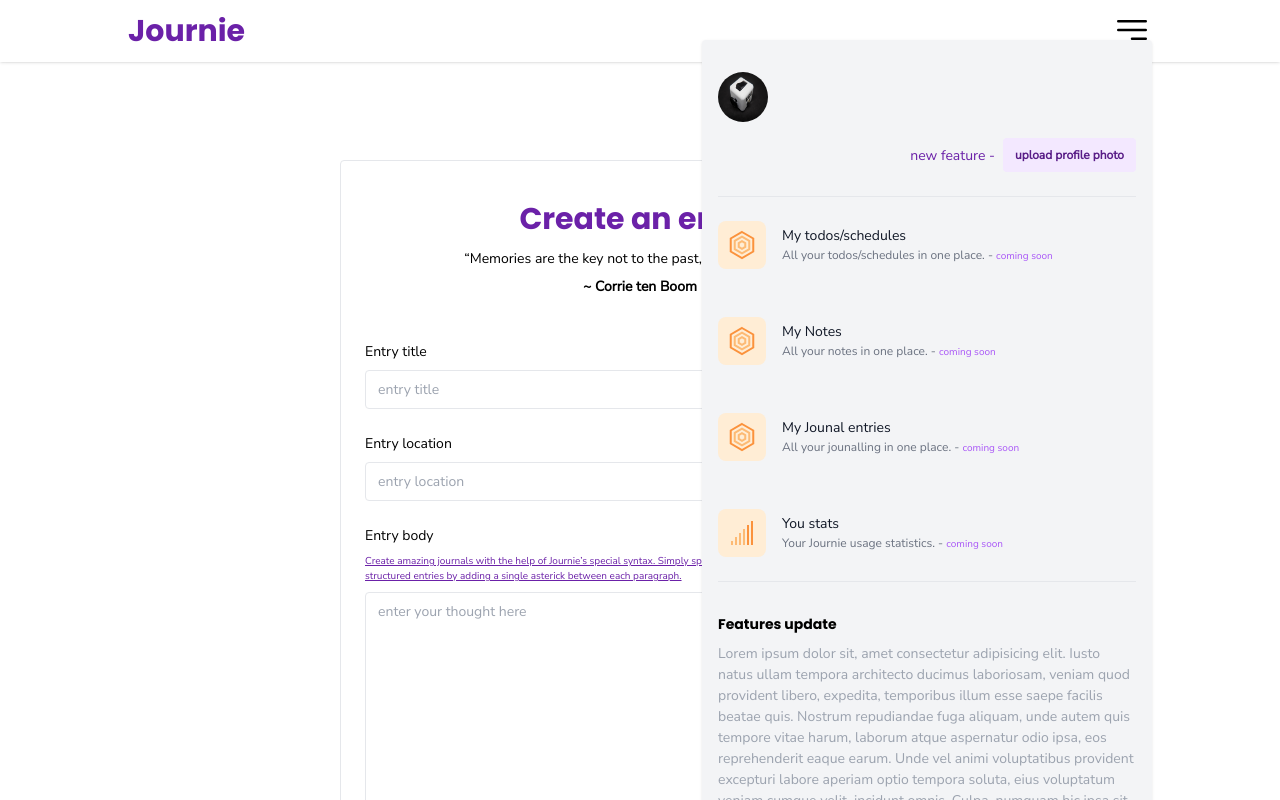
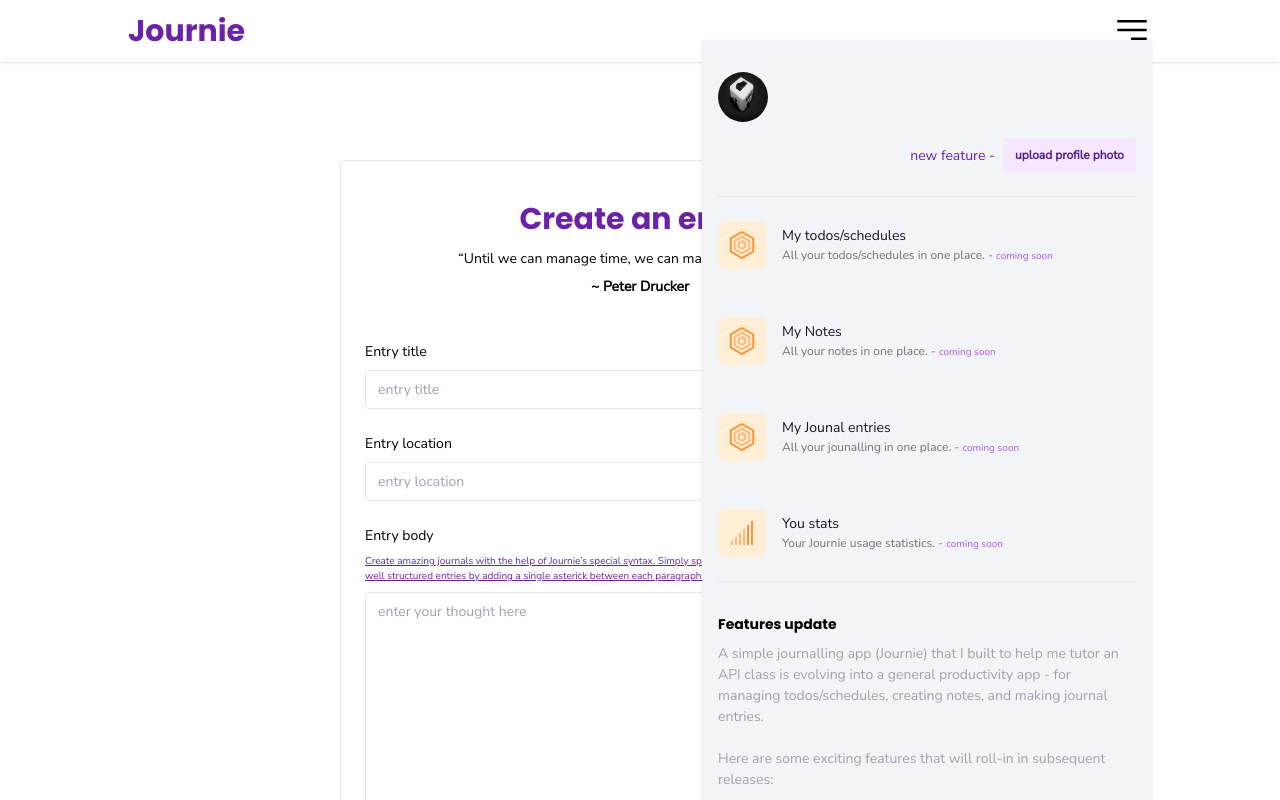
Before and after one commit to Okpainmo/journie, a Next.js app in the folder client/: page /create-entry in a window 1280 px wide. Both pictures are taken after a click on the button 1132 px from the left and 28 px from the top of the page. Shown: the top 800 px of the page. Built offline with nearby package versions, Linux system fonts and the light colour scheme.

Commit message:
refactor: more client side changes...

```diff
--- a/client/components/NavPopOver.jsx
+++ b/client/components/NavPopOver.jsx
@@ -98,7 +98,7 @@ function NavPopOver() {
         </div>
         {!profileImageUrl && (
           <section className='text-purple-800 mt-4 flex flex-row-reverse gap-2 items-center'>
-            <Link href='/add-profile-image'>
+            <Link href='/add-profile-image' onClick={toggleAddBtn}>
               <button className='bg-purple-100 text-purple-900 font-bold rounded border-0 cursor-pointer px-3 py-2 text-[12px] min-w-[80px]'>
                 upload profile photo
               </button>
@@ -132,21 +132,38 @@ function NavPopOver() {
                 </Link>
               ))}
             </div>
-            <div className='flex flex-col gap-2 mt-2 overflow-y-auto h-[200px]'>
+            <div className='flex flex-col gap-2 mt-2 overflow-y-auto h-[210px]'>
               <h4 className='text-md poppins font-bold'>Features update</h4>
               <div className='text-gray-400'>
-                Lorem ipsum dolor sit, amet consectetur adipisicing elit. Iusto
-                natus ullam tempora architecto ducimus laboriosam, veniam quod
-                provident libero, expedita, temporibus illum esse saepe facilis
-                beatae quis. Nostrum repudiandae fuga aliquam, unde autem quis
-                tempore vitae harum, laborum atque aspernatur odio ipsa, eos
-                reprehenderit eaque earum. Unde vel animi voluptatibus provident
-                excepturi labore aperiam optio tempora soluta, eius voluptatum
-                veniam cumque velit, incidunt omnis. Culpa, numquam hic ipsa sit
-                esse quia sapiente nam natus laudantium vel saepe dicta pariatur
-                itaque, facilis commodi ab! Quam, incidunt quas consequuntur
-                impedit numquam distinctio pariatur beatae eligendi suscipit
-                labore fugit eius quisquam culpa consectetur?
+                <p>
+                  A simple journalling app (Journie) that I built to help me
+                  tutor an API class is evolving into a general productivity app
+                  - for managing todos/schedules, creating notes, and making
+                  journal entries.
+                </p>
+                <p>
+                  <br /> Here are some exciting features that will roll-in in
+                  subsequent releases: <br /> <br /> 1. A very feature-rich
+                  todos/schedule functionality.
+                  <br /> 2. Markdown support.
+                  <br /> 3. A Journie whatsapp chat-bot to follow-up on created
+                  todos/schedules. <br />
+                  4. Entries grouping – a feature that give users more
+                  organization by grouping the different types of
+                  entries(todos/schedules, notes, and journal entries)
+                  accordingly.
+                  <br />
+                  5. Todos grouping – the ability to add todos into groups –
+                  e.g. week plans. <br />
+                  6. Email notification feature – for sending official
+                  notifications to emails of people added as task/todo
+                  assignees. <br /> 7. An in-app email service that helps you
+                  send emails right from within the app. <br /> 8. Theme
+                  toggling between light and dark modes. With maybe even more.
+                </p>
+                <p className='mt-4'>
+                  Thanks for joining the wait-list. <br /> Cheers!!!{' '}
+                </p>
               </div>
             </div>
           </div>
@@ -154,7 +171,10 @@ function NavPopOver() {
         <section className='mt-10'>
           <div className='flex flex-row-reverse gap-4'>
             <button
-              onClick={logOut}
+              onClick={() => {
+                toggleAddBtn();
+                logOut();
+              }}
               className='bg-green-500 rounded text-white px-3 py-2 text-[12px] min-w-[80px]'
             >
               log out
--- a/client/components/layout/Footer.jsx
+++ b/client/components/layout/Footer.jsx
@@ -7,10 +7,13 @@ function Footer() {
         Journie
       </div>
       <div>
-        Lorem ipsum dolor sit amet consectetur adipisicing elit. Magni voluptas
-        alias commodi magnam quidem pariatur iure et adipisci in perferendis.
+        Helping you to be more productive and happy, one day at a time -{' '}
+        <span className='font-bold'>
+          Notes, todos/schedules, and journalling
+        </span>{' '}
+        all in one place.
       </div>
-      <div className='my-3'>&copy; 2021 Journie. All rights reserved.</div>
+      <div className='my-3'>&copy; 2023 Journie. All rights reserved.</div>
     </footer>
   );
 }
--- a/client/pages/create-entry.jsx
+++ b/client/pages/create-entry.jsx
@@ -71,9 +71,9 @@ function CreateEntryPage() {
                 Create an entry
               </span>
               <p className='mt-2 text-[14px] w-full sm:w-[80%] mx-auto leading-7'>
-                “Memories are the key not to the past, but to the future.”
+                “Until we can manage time, we can manage nothing else.”
                 <br />
-                <span className='font-bold'>~ Corrie ten Boom</span>
+                <span className='font-bold'>~ Peter Drucker</span>
               </p>
             </div>
             {/* </Link> */}
@@ -116,8 +116,8 @@ function CreateEntryPage() {
                 <label htmlFor='entry-body'>Entry body</label>
                 <p className='text-purple-800 text-[10px] mt-2 underline'>
                   Create amazing journals with the help of Journie&rsquo;s
-                  special syntax. Simply split your memories, tasks, or notes
-                  into well structured entries by adding a single asterick
+                  special syntax. Simply split your memories, todos/tasks, or
+                  notes into well structured entries by adding a single asterick
                   between each paragraph.
                 </p>
                 <textarea
--- a/client/pages/edit-entry/[editEntryPageId].jsx
+++ b/client/pages/edit-entry/[editEntryPageId].jsx
@@ -140,10 +140,10 @@ function EditEntryPage() {
                 Edit an entry
               </span>
               <p className='mt-2 text-[14px] w-full sm:w-[80%] mx-auto leading-7'>
-                “Memory is the treasure house of the mind wherein the monuments
-                thereof are kept and preserved.”
+                “The key is not to prioritize what’s on your schedule, but to
+                schedule your priorities.”
                 <br />
-                <span className='font-bold'>~ Thomas Fuller</span>
+                <span className='font-bold'>~ Stephen Covey</span>
               </p>
             </div>
             {/* </Link> */}
@@ -186,8 +186,8 @@ function EditEntryPage() {
                 <label htmlFor='entry-body'>Entry body</label>
                 <p className='text-purple-800 text-[10px] mt-2 underline'>
                   Create amazing entries with the help of Journie&rsquo;s
-                  special syntax. Simply split your memories, tasks, or notes
-                  into well structured entries by adding a single asterick
+                  special syntax. Simply split your memories, todos/tasks, or
+                  notes into well structured entries by adding a single asterick
                   between each paragraph.
                 </p>
                 <textarea
--- a/client/pages/index.jsx
+++ b/client/pages/index.jsx
@@ -45,16 +45,21 @@ function LoginPage() {
 
         console.log(userToken, userEmail);
 
+        console.log(loggedInUser);
+
+        const userName = loggedInUser.data.user.fullName;
+        // console.log(userName);
+        sessionStorage.setItem('userName', `${userName}`);
+
+        sessionStorage.setItem(
+          'userProfileImageUrl',
+          `${loggedInUser.data.user.profileImageUrl}`
+        );
+
         setTimeout(() => {
           router.push('/profile');
         }, 1000);
       }
-
-      console.log(loggedInUser);
-
-      const userName = loggedInUser.data.user.fullName;
-      // console.log(userName);
-      sessionStorage.setItem('userName', `${userName}`);
     } catch (error) {
       console.log(error);
       toast.error(
@@ -77,9 +82,10 @@ function LoginPage() {
             Journie/login
           </div>
           <p className='mt-2 text-[14px] w-full mx-auto leading-7 text-center'>
-            “Memory is the treasury and guardian of all things.”
+            “Productivity is being able to do things that you were never able to
+            do before.”
             <br />
-            <span className='font-bold'>~ Cicero</span>
+            <span className='font-bold'>~ Franz Kafka</span>
           </p>
           {/* </Link> */}
           <form>
--- a/client/pages/profile.jsx
+++ b/client/pages/profile.jsx
@@ -130,14 +130,16 @@ function ProfilePage() {
             className='w-full lg:h-[300px] bg-contain'
             placeholder='blur'
           />
-          <div className='intro-text lg:w-[80%]'>
+          <div className='intro-text text-center mt-2 sm:mt-4 mb-4 sm:mb-8'>
             <div className='py-4 sm:text-[14px]'>
-              Lorem ipsum dolor sit amet consectetur adipisicing elit. Aliquam,
-              quam recusandae consequatur nulla quis in repudiandae quo quidem
-              nihil aspernatur, alias, vitae similique? Neque iure officia sint
-              necessitatibus ipsam accusamus veniam praesentium ex qui facere
-              nisi, ipsum nostrum pariatur.
+              &lsquo;All successful people men and women are big dreamers. They
+              imagine what their future could be, ideal in every respect, and
+              then they work every day toward their distant vision, that goal or
+              purpose.&rsquo;
             </div>
+            <span>
+              <span className='font-bold'>- Brian Tracy</span>
+            </span>
           </div>
         </section>
         <section className='jobs py-3 flex flex-wrap md:gap-x-[2%] xl:gap-x-[5%]'>
--- a/client/pages/sign-up.jsx
+++ b/client/pages/sign-up.jsx
@@ -67,6 +67,13 @@ function SignUpPage() {
         });
       }
 
+      setSignUpForm({
+        fullName: '',
+        email: '',
+        password: '',
+        confirmPassword: '',
+      });
+
       sessionStorage.setItem('userToken', `${newUser.data.token}`);
       sessionStorage.setItem('userEmail', `${newUser.data.user.email}`);
 
@@ -74,13 +81,6 @@ function SignUpPage() {
       const userEmail = sessionStorage.getItem('userEmail');
 
       console.log(userToken, userEmail);
-
-      setSignUpForm({
-        fullName: '',
-        email: '',
-        password: '',
-        confirmPassword: '',
-      });
 
       const userName = newUser.data.user.fullName;
       // console.log(userName);
@@ -105,9 +105,10 @@ function SignUpPage() {
             Journie/sign up
           </div>
           <p className='mt-2 text-[14px] w-full mx-auto leading-7 text-center'>
-            “Memory is the diary we all carry about with us.”
+            “The tragedy in life doesn’t lie in not reaching your goal. The
+            tragedy lies in having no goal to reach.”
             <br />
-            <span className='font-bold'>~ Oscar Wilde</span>
+            <span className='font-bold'>~ Benjamin E. Mays</span>
           </p>
 
           <form>
```
